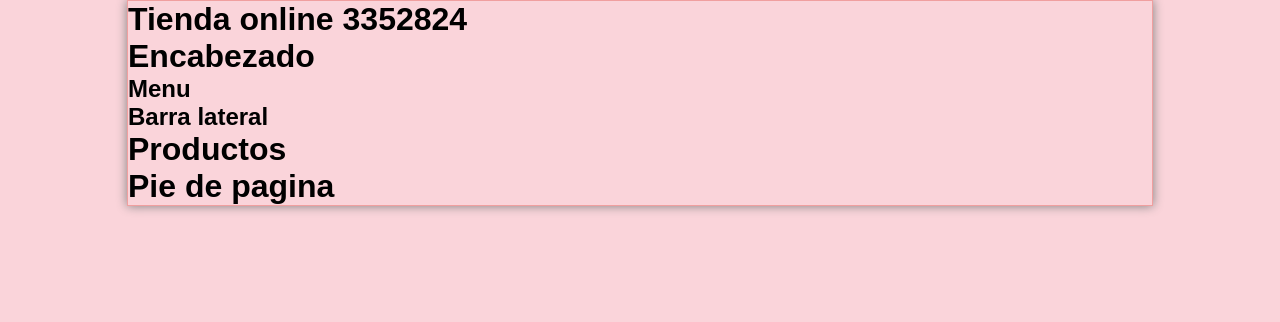
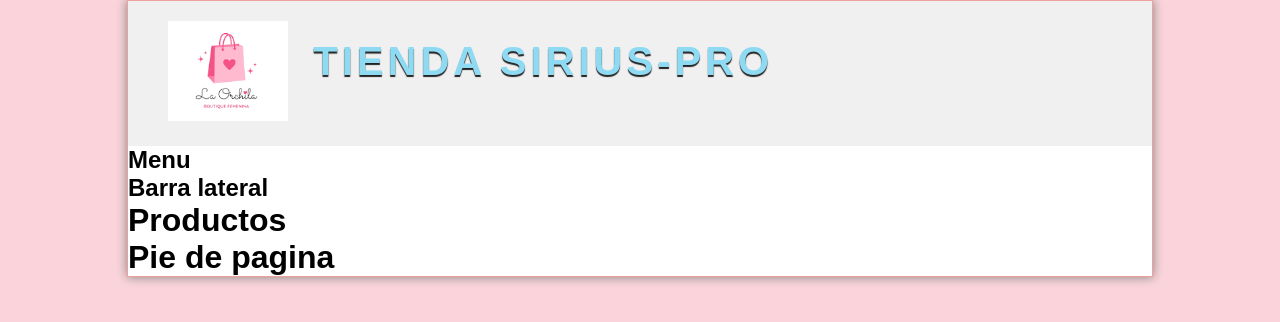
Before and after one commit to paulacajamarca/Tienda3352824, a plain HTML site: page index.html in a window 1280 px wide. Drawn offline with Linux system fonts and the light colour scheme.

Commit message:
se dieron estilos al encabezado

```diff
--- a/index.html
+++ b/index.html
@@ -10,10 +10,13 @@
 <body>
 
 <div id="Container">
-    <h1>Tienda online 3352824</h1>
 
-<header id="Header">
-    <h1>Encabezado</h1>
+  <header id="header">
+    <div id="logo">
+        <img src="imagenes/descarga.png tienda.png" alt="logo">
+        <a href="index.html"> Tienda sirius-pro</a>
+    </div>
+
 </header>
 
 <nav id="Menu">
--- a/style.css
+++ b/style.css
@@ -13,4 +13,39 @@ body{
     margin: 0px auto;
     box-shadow: 0px 0px 10px gray;
     border: 1px solid rgb(240, 159, 159);
+    background: white;
 }
+
+#header{
+    height: 145px;
+    background: #f0f0f0;
+}
+
+#logo{
+    padding: 20px;
+    margin-left: 20px;
+    float: left;
+}
+
+#logo img{
+    float: left;
+    height: 100px;
+}
+
+#logo a{
+    float: left;
+    font-size: 40px;
+    letter-spacing: 4px;
+    text-transform: uppercase;
+    color: #8fdaf3;
+    font-weight: bold;
+    text-decoration: none;
+    margin-top: 18px;
+    margin-left: 25px;
+    text-shadow: 0px 2px 1px #222222;
+    transition: all 300ms;
+}
+
+#logo a:hover{
+    text-shadow: 0px 2px 1px #222222, 0px 0px 4px #d4a6e6;
+}
```
Also changed, not shown: imagenes/descarga.png tienda.png (added).
